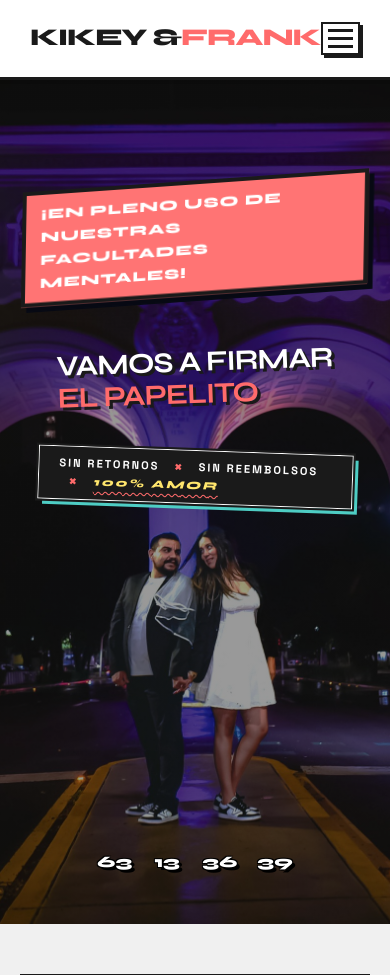
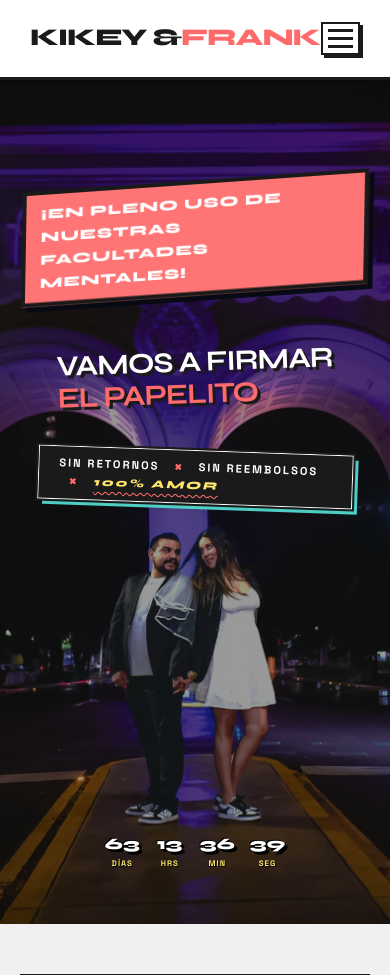
Before and after one commit to franksq/Boda_Civil_KyF, a plain HTML site: page index.html in a window 390 px wide. Shown: the top 975 px of the page. Drawn offline with Linux system fonts and the light colour scheme.

Commit message:
new count

```diff
--- a/style.css
+++ b/style.css
@@ -192,101 +192,101 @@ h1, h2, h3 {
 .subtitle:hover { transform: rotate(0deg) scale(1.05); box-shadow: 12px 12px 0px var(--primary); cursor: help; }
 
 /* =========================================
-   5. CONTADOR (ESTILO TEXTO FLOTANTE / SIN CAJAS)
+   5. CONTADOR (ESTILO TEXTO FLOTANTE + ETIQUETAS)
    ========================================= */
 
 #countdown {
-    /* Posición fija al fondo, flotando sobre la foto */
     position: absolute;
-    bottom: 40px; /* Ajusta esto si quieres subirlo o bajarlo */
+    bottom: 40px; /* Ajusta altura */
     left: 0;
     right: 0;
 
     display: flex;
     justify-content: center;
-    gap: 15px; /* Espacio entre los grupos de números */
+    gap: 15px;
     z-index: 10;
 }
 
 .time-box {
-    /* Eliminamos las cajas, bordes y sombras de caja */
     background: transparent !important;
     border: none;
     box-shadow: none !important;
     padding: 0;
-    min-width: auto;
+    min-width: 50px; /* Un ancho mínimo para que no bailen */
 
     display: flex;
     flex-direction: column;
     align-items: center;
-
-    /* Quitamos las rotaciones para que sea más limpio y legible */
     transform: none !important;
 }
 
-/* EL NÚMERO (GRANDE Y CLARO) */
+/* EL NÚMERO */
 .number {
-    font-size: 2.5rem; /* Tamaño grande */
+    font-size: 2.5rem;
     font-weight: 900;
     font-family: 'Syne', sans-serif;
     color: white;
     line-height: 1;
-
-    /* ESTO ES CLAVE: Sombra dura para que se lea sobre cualquier foto */
-    text-shadow:
-        3px 3px 0 #000,
-        -1px -1px 0 #000,
-        1px -1px 0 #000,
-        -1px 1px 0 #000,
-        1px 1px 0 #000;
+    text-shadow: 3px 3px 0 #000, -1px -1px 0 #000, 1px 1px 0 #000;
 }
 
-/* LAS ETIQUETAS (DÍAS, HRS...) */
+/* LAS ETIQUETAS (DÍAS, HRS...) - AQUÍ ESTÁ LA MAGIA */
 .label {
+    display: block; /* Aseguramos que se muestren */
     font-size: 0.7rem;
-    font-weight: bold;
+    font-weight: 800;
     text-transform: uppercase;
-    letter-spacing: 2px;
-    color: var(--primary); /* Las ponemos en color rosa/rojo para destacar */
+    letter-spacing: 1px;
+
+    /* Color amarillo para que destaque full sobre la foto */
+    color: var(--accent);
+
     margin-top: 5px;
     background: transparent;
     padding: 0;
 
-    /* Sombra negra suave para lectura */
+    /* Sombra negra para leerse bien */
     text-shadow: 1px 1px 0 #000;
 }
 
-/* Pequeño separador visual entre números (Opcional) */
+/* Los dos puntos separadores (:) */
 .time-box:not(:last-child)::after {
     content: ':';
     position: absolute;
-    right: -12px;
-    top: 0px;
+    right: -10px;
+    top: 5px; /* Ajustado para alinearse al número */
     font-size: 2rem;
     color: white;
     font-family: 'Syne', sans-serif;
     text-shadow: 2px 2px 0 #000;
-    opacity: 0.5; /* Un poco transparente */
+    opacity: 0.8;
 }
 
 /* AJUSTES PARA MÓVIL */
 @media (max-width: 768px) {
     #countdown {
-        bottom: 50px; /* Posición en celular */
-        gap: 10px;
+        bottom: 60px; /* Un poco más arriba en cel */
+        gap: 5px; /* Menos espacio entre columnas */
+    }
+
+    .time-box {
+        min-width: 40px; /* Más compacto */
     }
 
     .number {
-        font-size: 1.8rem; /* Un poco más chicos en celular */
+        font-size: 1.8rem;
     }
 
     .label {
-        font-size: 0.5rem;
+        /* IMPORTANTE: Aquí antes decía 'display: none'. Lo cambiamos a block */
+        display: block !important;
+        font-size: 0.5rem; /* Letra pequeña pero legible */
     }
 
     .time-box:not(:last-child)::after {
-        right: -8px;
+        right: -6px;
         font-size: 1.5rem;
+        top: 2px;
     }
 }
 
```
